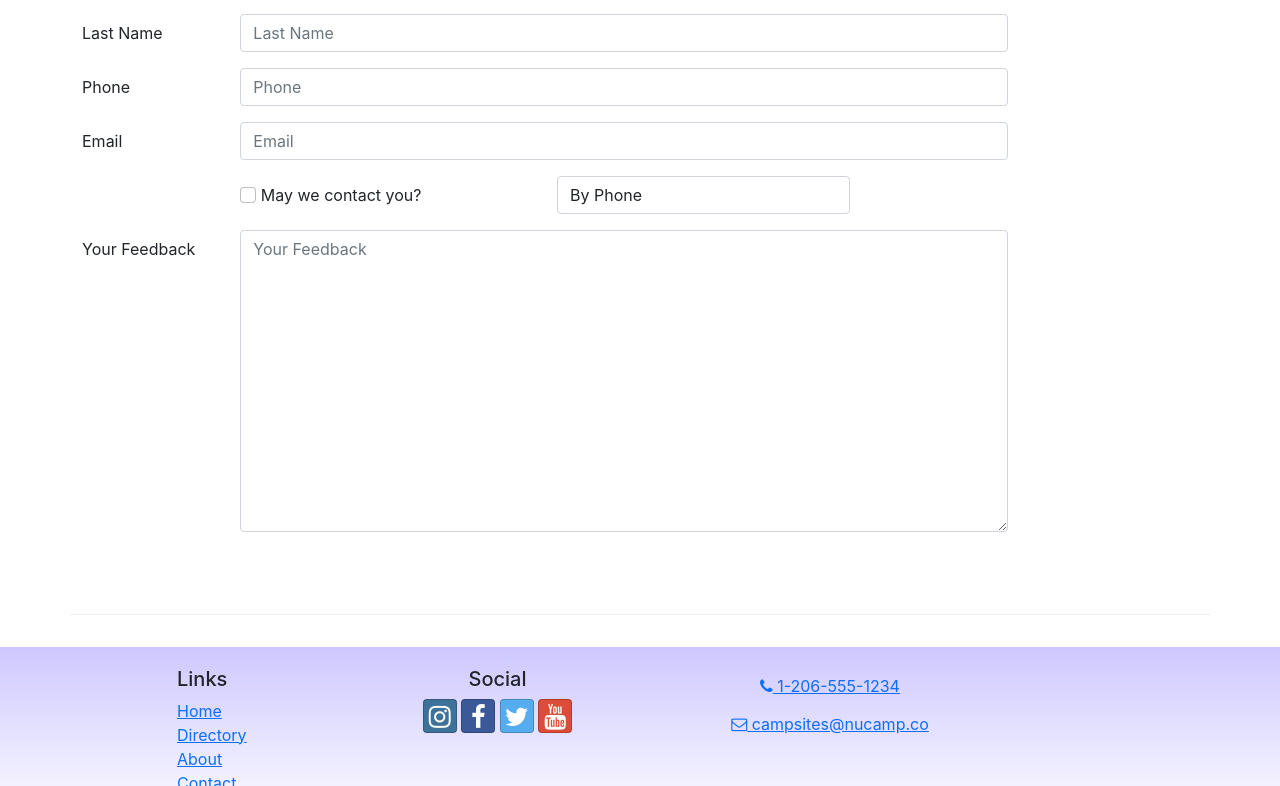
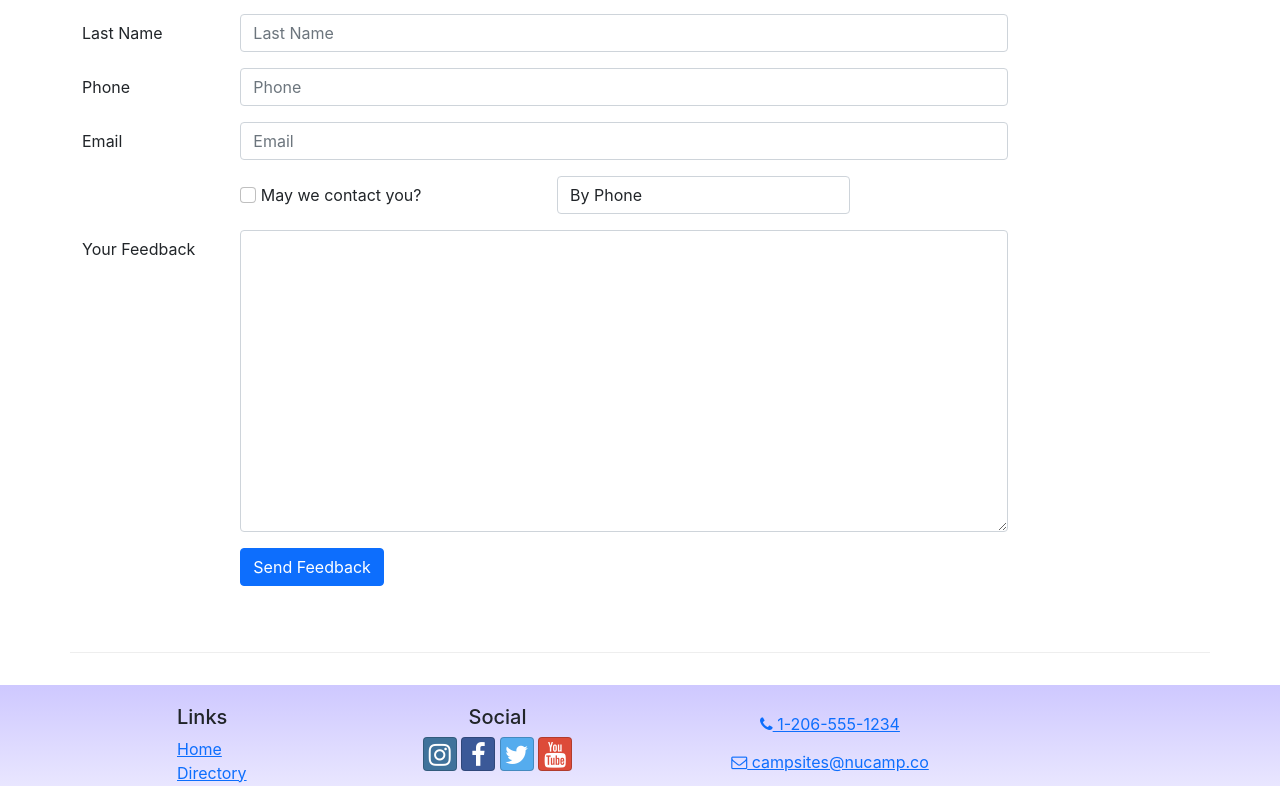
Before and after one commit to Absolute1376/react-nucampsite-project-2, a React (Create React App) app: page /contact in a window 1280 px wide. Shown: the part 654-1440 px from the top of the page. Built offline with nearby package versions, Linux system fonts and the light colour scheme.

Commit message:
ContactForm Part 3

```diff
--- a/src/components/ContactForm.js
+++ b/src/components/ContactForm.js
@@ -1,92 +1,116 @@
-import { Button, Label, Col, FormGroup } from "reactstrap";
-import { Formik, Field, Form } from "formik";
+import { Button, Label, Col, FormGroup } from 'reactstrap';
+import { Formik, Field, Form } from 'formik';
 
 const ContactForm = () => {
+    const handleSubmit = (values, { resetForm }) => {
+        console.log('form values:', values);
+        console.log('in JSON format:', JSON.stringify(values));
+        resetForm();
+    };
+
     return (
         <Formik
             initialValues={{
-        firstName: "",
-        lastName: "",
-        phoneNum: "",
-        email: "",
+                firstName: '',
+                lastName: '',
+                phoneNum: '',
+                email: '',
                 agree: false,
-        contactType: "By Phone",
-        feedback: "",
+                contactType: 'By Phone',
+                feedback: '',
             }}
+            onSubmit={handleSubmit}
         >
             <Form>
                 <FormGroup row>
-          <Label htmlFor="firstName" md="2">
+                    <Label htmlFor='firstName' md='2'>
                         First Name
                     </Label>
-          <Col md="10">
+                    <Col md='10'>
                         <Field
-              className="form-control"
-              name="firstName"
-              placeholder="First Name"
+                            name='firstName'
+                            placeholder='First Name'
+                            className='form-control'
                         />
                     </Col>
                 </FormGroup>
                 <FormGroup row>
-          <Label htmlFor="lastName" md="2">
+                    <Label htmlFor='lastName' md='2'>
                         Last Name
                     </Label>
-          <Col md="10">
+                    <Col md='10'>
                         <Field
-              className="form-control"
-              name="lastName"
-              placeholder="Last Name"
+                            name='lastName'
+                            placeholder='Last Name'
+                            className='form-control'
                         />
                     </Col>
                 </FormGroup>
                 <FormGroup row>
-          <Label htmlFor="phoneNum" md="2">
+                    <Label htmlFor='phoneNum' md='2'>
                         Phone
                     </Label>
-          <Col md="10">
+                    <Col md='10'>
                         <Field
-              className="form-control"
-              name="phoneNum"
-              placeholder="Phone"
+                            name='phoneNum'
+                            placeholder='Phone'
+                            className='form-control'
                         />
                     </Col>
                 </FormGroup>
                 <FormGroup row>
-          <Label htmlFor="email" md="2">
+                    <Label htmlFor='email' md='2'>
                         Email
                     </Label>
-          <Col md="10">
-            <Field className="form-control" name="email" placeholder="Email" />
+                    <Col md='10'>
+                        <Field
+                            name='email'
+                            placeholder='Email'
+                            type='email'
+                            className='form-control'
+                        />
                     </Col>
                 </FormGroup>
                 <FormGroup row>
                     <Label check md={{ size: 4, offset: 2 }}>
-            <Field name="agree" type="checkbox" className="form-check-input" />{" "}
+                        <Field
+                            name='agree'
+                            type='checkbox'
+                            className='form-check-input'
+                        />{' '}
                         May we contact you?
                     </Label>
-          <Col md="4">
-            <Field className="form-control" name="contactType" as="select">
+                    <Col md='4'>
+                        <Field
+                            name='contactType'
+                            as='select'
+                            className='form-control'
+                        >
                             <option>By Phone</option>
                             <option>By Email</option>
                         </Field>
                     </Col>
                 </FormGroup>
                 <FormGroup row>
-          <Label htmlFor="feedback" md="2">
+                    <Label htmlFor='feedback' md='2'>
                         Your Feedback
                     </Label>
-          <Col md="10">
+                    <Col md='10'>
                         <Field
-              className="form-control"
-              name="feedback"
-              placeholder="Your Feedback"
                             name='feedback'
                             as='textarea'
                             rows='12'
+                            className='form-control'
                         />
                     </Col>
                 </FormGroup>
-        <FormGroup row></FormGroup>
+                <FormGroup row>
+                    <Col md={{ size: 10, offset: 2 }}>
+                        <Button type='submit' color='primary'>
+                            Send Feedback
+                        </Button>
+                    </Col>
+                </FormGroup>
             </Form>
         </Formik>
     );
```
Lines whose indentation alone changed are shown as unchanged.
